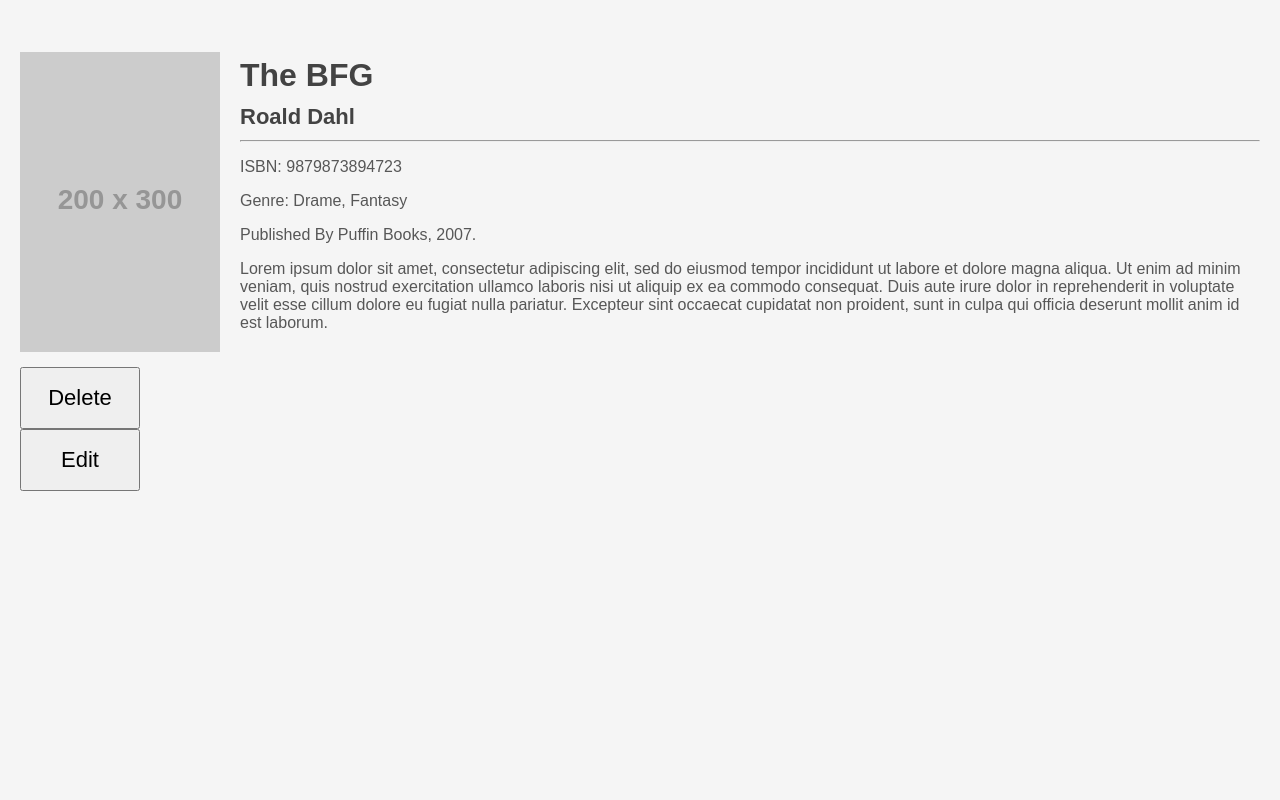
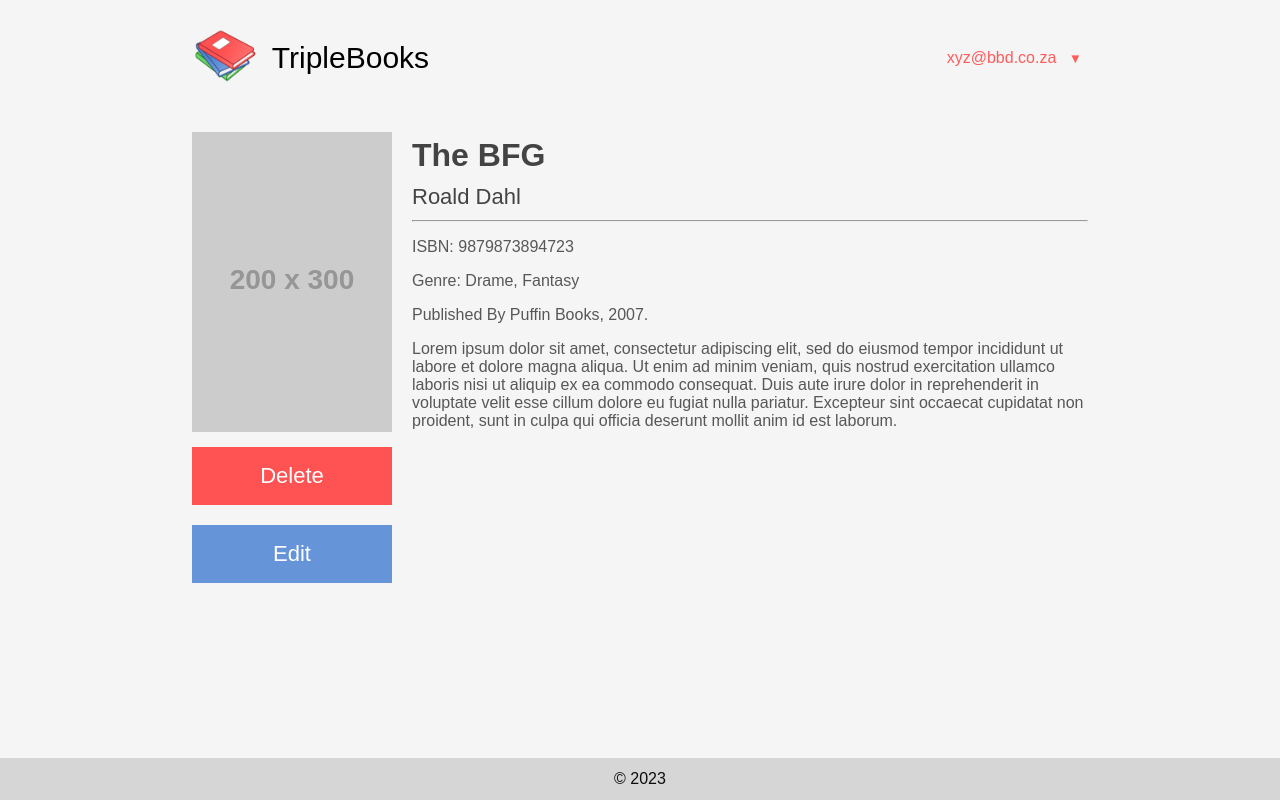
Before and after one commit to benedictdube/triple_reads, a website with bundled scripts: page triple-reads-backend/public/viewBook.html in a window 1280 px wide. Built offline with nearby package versions, Linux system fonts and the light colour scheme; placeholder pictures from the web are drawn by us.

Commit message:
added header, footer and button styles to view books page

```diff
--- a/triple-reads-backend/public/css/addBook.css
+++ b/triple-reads-backend/public/css/addBook.css
@@ -1,7 +1,3 @@
-main {
-    padding: 1em 12em;
-}
-
 main h1 {
     color: var(--heading-color);
     font-size: 32px;
@@ -74,18 +70,6 @@
     margin-right: -15px;
 }
 
-.submit-btn {
-    margin: 10px 0px;
-    background-color: var(--submit-btn-color);
-    width: 101%;
-    color: white;
-    border: none;
-}
-
-.submit-btn:hover {
-    background-color: var(--submit-btn-color-hover);
-}
-
 .add-btn {
     background-color: var(--add-btn-color);
     color: white;
@@ -100,20 +84,6 @@
 
 .add-btn:hover {
     background-color: var(--add-btn-color-hover);
-}
-
-.delete-btn {
-    background-color: var(--remove-btn-color);
-    color: white;
-    border: none;
-    margin-right: -15px;
-
-    float: right;
-    align-self: flex-end;
-}
-
-.delete-btn:hover {
-    background-color: var(--remove-btn-color-hover);
 }
 
 @media screen and (max-width: 1200px) {
--- a/triple-reads-backend/public/css/common.css
+++ b/triple-reads-backend/public/css/common.css
@@ -40,8 +40,38 @@
     cursor: pointer;
 }
 
+.delete-btn {
+    background-color: var(--remove-btn-color);
+    color: white;
+    border: none;
+    margin-right: -15px;
+
+    float: right;
+    align-self: flex-end;
+}
+
+.delete-btn:hover {
+    background-color: var(--remove-btn-color-hover);
+}
+
+.submit-btn {
+    margin: 10px 0px;
+    background-color: var(--submit-btn-color);
+    width: 101%;
+    color: white;
+    border: none;
+}
+
+.submit-btn:hover {
+    background-color: var(--submit-btn-color-hover);
+}
+
 .required {
     color: var(--red-color);
+}
+
+main {
+    padding: 1em 12em;
 }
 
 
--- a/triple-reads-backend/public/css/viewBooks.css
+++ b/triple-reads-backend/public/css/viewBooks.css
@@ -1,7 +1,6 @@
 main {
     display: flex;
     justify-content: space-between;
-    padding: 20px;
 }
 
 .left-section {
@@ -22,8 +21,12 @@
 
 .bookTitle,
 .authors {
-    color: #434343;
-    /* var(--heading-color) */
+    color: var(--heading-color);
+    font-weight: normal;
+}
+
+.bookTitle {
+    font-weight: bold;
 }
 
 hr {
@@ -34,8 +37,7 @@
 .genres,
 .publishInfo,
 .abstract {
-    color: #575757;
-    /* var(--sub-heading-color); */
+    color: var(--sub-heading-color);
     font-size: 16px;
 }
 
@@ -48,3 +50,12 @@
     margin: 10px 0px;
     font-size: 22px;
 }
+
+.btn {
+    width: 100%;
+    margin-bottom: 10px;
+}
+
+.delete-btn {
+    margin-right: 0px;
+}
--- a/triple-reads-backend/public/viewBook.html
+++ b/triple-reads-backend/public/viewBook.html
@@ -16,13 +16,27 @@
 
 </head>
 <body>
-    <header class="header"></header>
+    <header class="header">
+        <section class="logo">
+            <img src="images/logo.png" />
+            <h1>TripleBooks</h1>
+        </section>
+
+        <section class="menu">
+            <button class="logged-btn" type="button">xyz@bbd.co.za</button>
+            <button id="dropdownButton">&#9660;</button>
+            <ul class="dropdown-content" id="dropdownContent">
+                <li><a href="#">Manage Books</a></li>
+                <li><a href="#">Log Out</a></li>
+            </ul>
+        </section>
+    </header>
 
     <main>
         <section class="left-section">
             <img class="coverBook" src="https://via.placeholder.com/200x300.png?text=Book+Cover" />
             <button type="button" id="addGenre" class="btn delete-btn">Delete</button>
-            <button type="button" id="addGenre" class="btn info-btn">Edit</button>
+            <button type="button" id="addGenre" class="btn submit-btn">Edit</button>
         </section>
 
         <section class="right-section">
@@ -37,6 +51,8 @@
         </section>
     </main>
 
-    <footer></footer>
+    <footer class="footer">
+        &copy; 2023
+    </footer>
 </body>
 </html>
```
